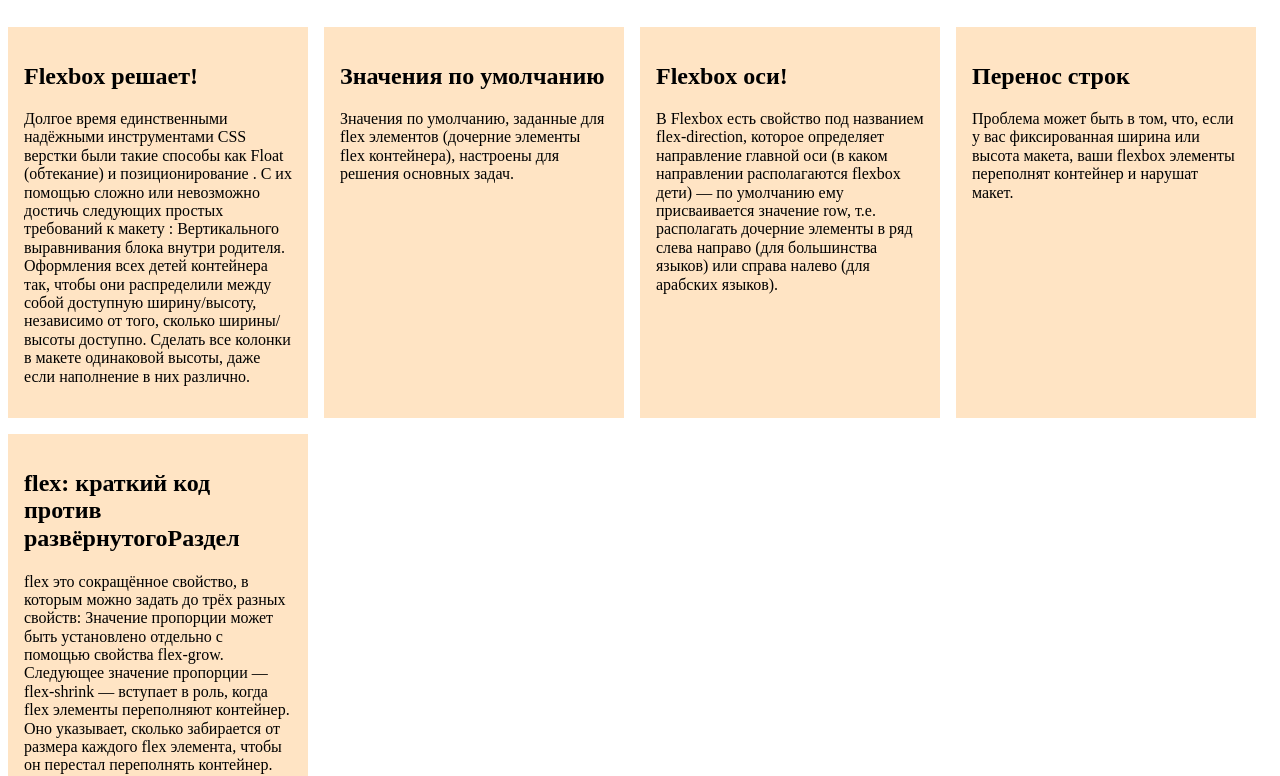
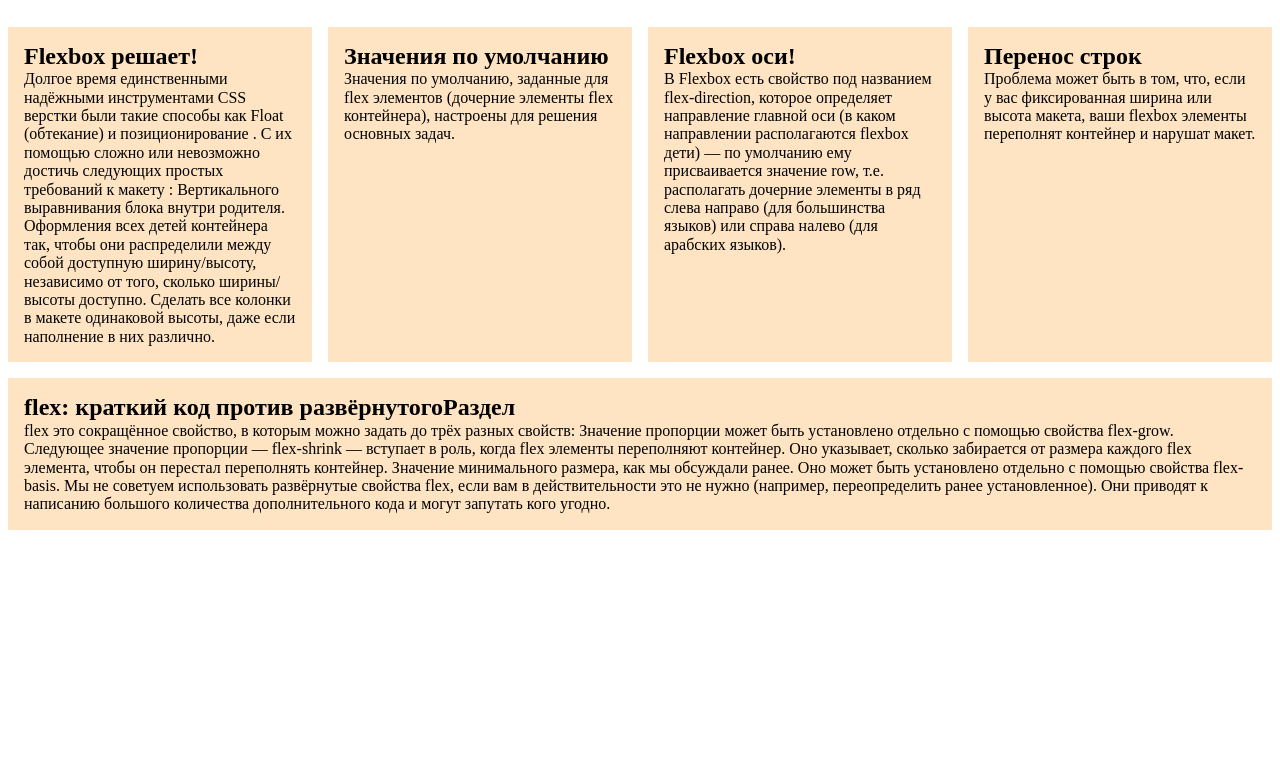
Before and after one commit to AlekseyRD88/Lesson10Task5, a plain HTML site: page index.html in a window 1280 px wide. Shown: the part 61-837 px from the top of the page. After the commit the page ends 800 px from the top, so only its background shows below. Drawn offline with nearby package versions, Linux system fonts and the light colour scheme.

Commit message:
message2

```diff
--- a/styles.css
+++ b/styles.css
@@ -1,5 +1,7 @@
 * {
    box-sizing: border-box;
+   margin: 0;
+   padding: 0;
 }
 header {
    display: flex;
@@ -7,7 +9,6 @@ header {
 }
 .articles-list {
    display: flex;
-
    flex-wrap: wrap;
    flex-shrink: 1;
    flex-grow: 1;
@@ -17,4 +18,6 @@ header {
    padding: 16px;
    background-color: bisque;
    flex-basis: 300px;
+   flex-shrink: 1;
+   flex-grow: 1;
 }
```
